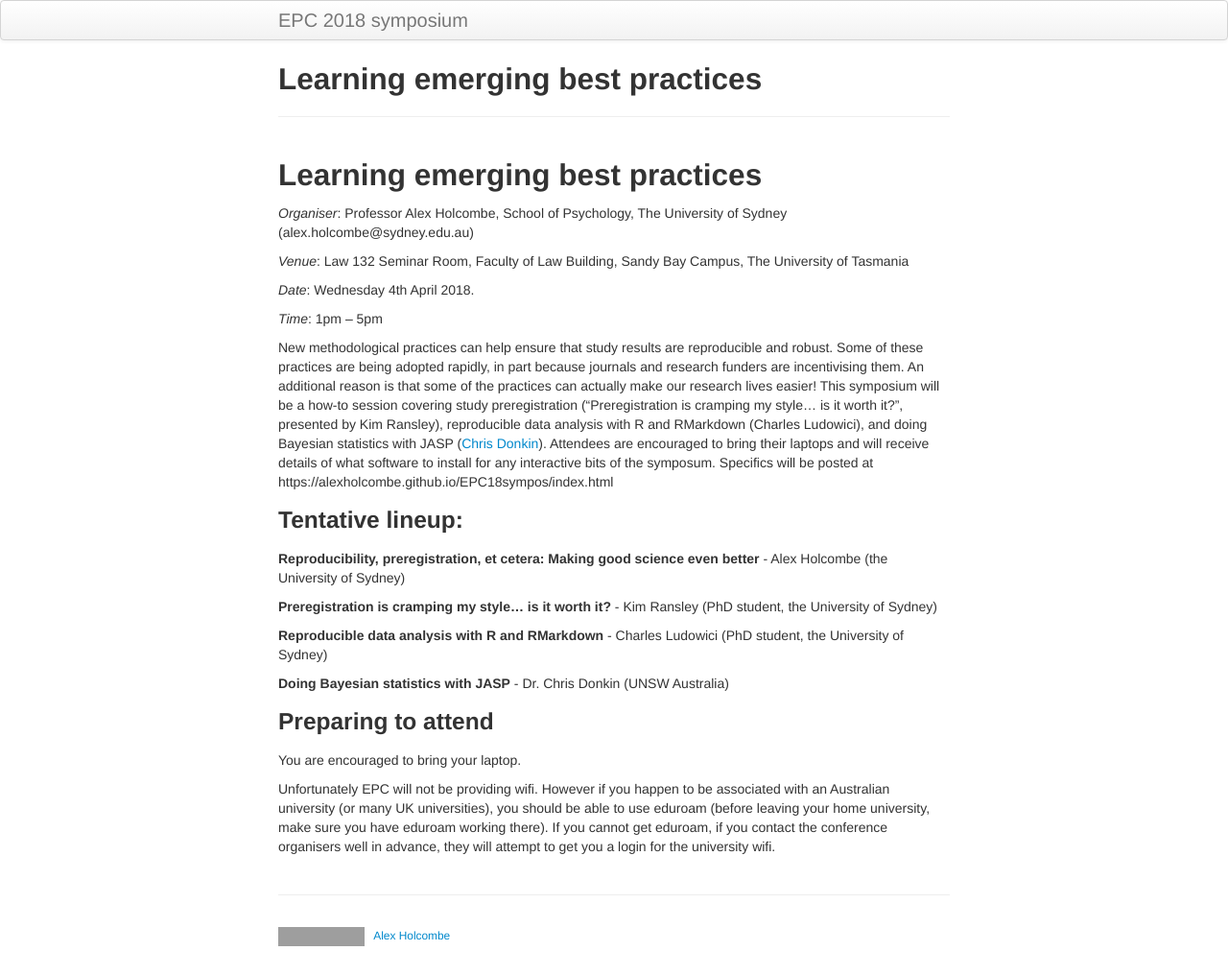
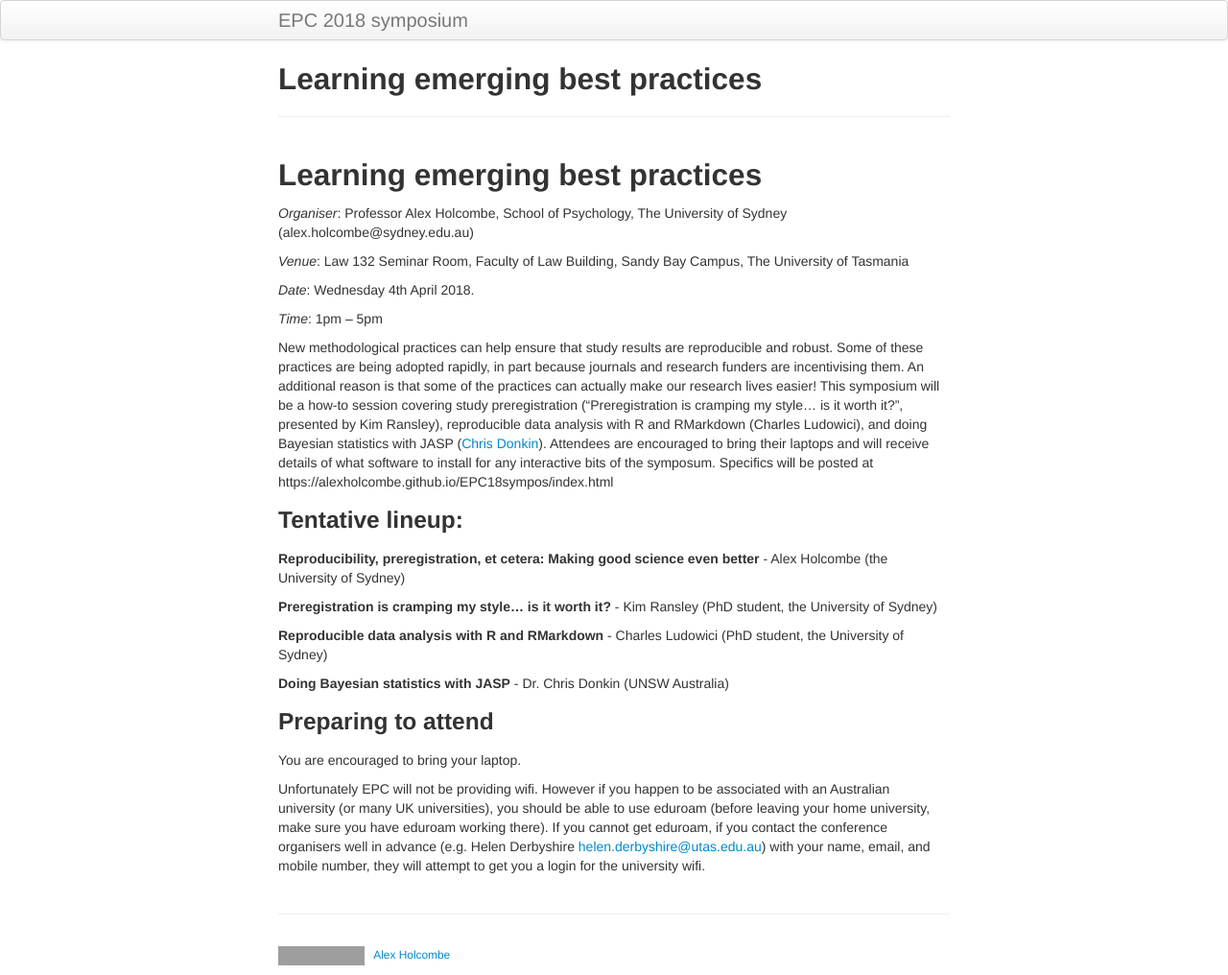
Before and after one commit to alexholcombe/EPC18sympos, a Jekyll site: the page built from index.md, in a window 1280 px wide. Shown: the whole page at 96% size. Built offline with Jekyll 4.4.1, drawn with Linux system fonts in a browser that asks for light colours; our own code applies the rules of GitHub Pages for plain Markdown files; grey boxes are pictures that could not be loaded.

Commit message:
wifi contact detail

```diff
--- a/index.md
+++ b/index.md
@@ -25,4 +25,4 @@ New methodological practices can help ensure that study results are reproducible
 
 You are encouraged to bring your laptop.
 
-Unfortunately EPC will not be providing wifi. However if you happen to be associated with an Australian university (or many UK universities), you should be able to use eduroam (before leaving your home university, make sure you have eduroam working there). If you cannot get eduroam, if you contact the conference organisers well in advance, they will attempt to get you a login for the university wifi.
+Unfortunately EPC will not be providing wifi. However if you happen to be associated with an Australian university (or many UK universities), you should be able to use eduroam (before leaving your home university, make sure you have eduroam working there). If you cannot get eduroam, if you contact the conference organisers well in advance (e.g. Helen Derbyshire <helen.derbyshire@utas.edu.au>) with your name, email, and mobile number, they will attempt to get you a login for the university wifi.
```
Also changed, not shown: README.md (added).
